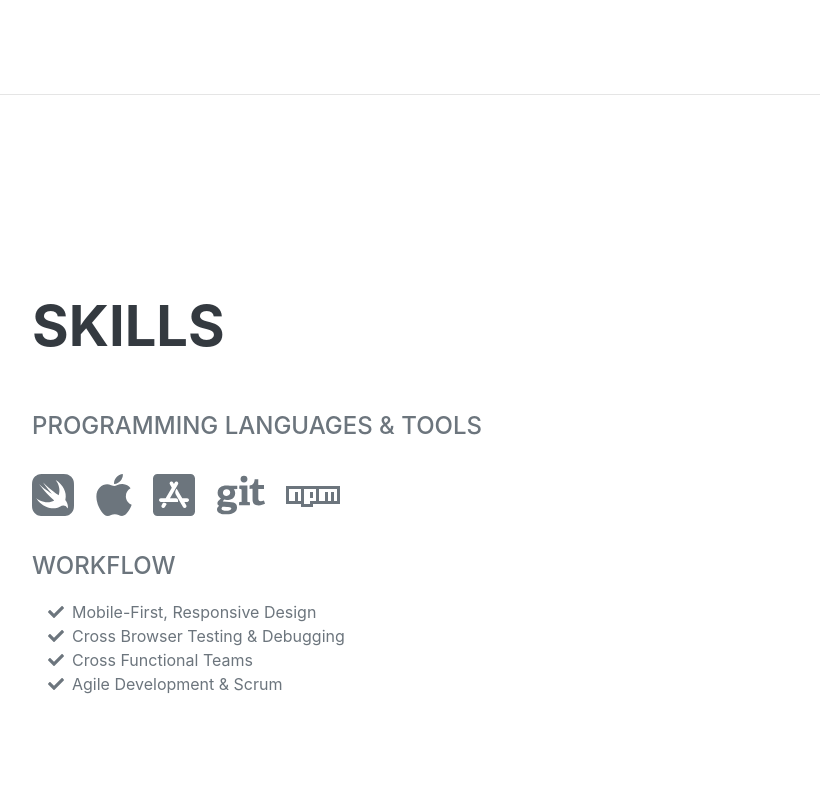
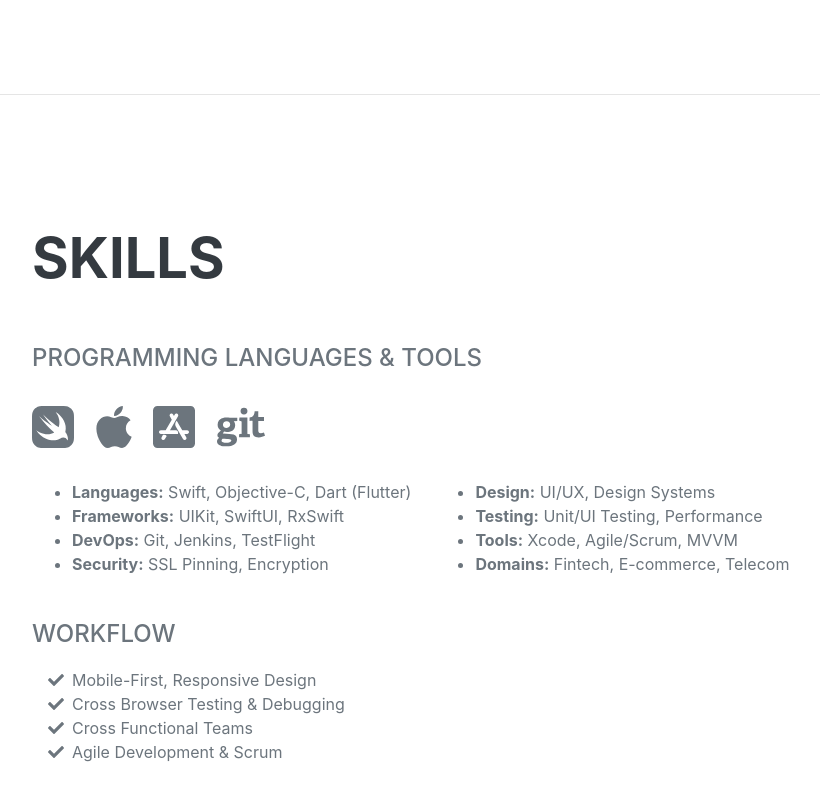
Before and after one commit to AppleMonkey/AppleMonkey.github.io, a plain HTML site: page index.html in a window 1280 px wide. Shown: the part 4245-5045 px from the top of the page, without its empty margins (288-1108 px from the left). Drawn offline with nearby package versions, Linux system fonts and the light colour scheme; a web font is replaced by a local one.

Commit message:
Add detailed skills and technologies sections to resume

```diff
--- a/index.html
+++ b/index.html
@@ -219,8 +219,22 @@
                     <li class="list-inline-item"><i class="fab fa-apple"></i></li>
                     <li class="list-inline-item"><i class="fab fa-app-store-ios"></i></li>
                     <li class="list-inline-item"><i class="fab fa-git"></i></li>
-                    <li class="list-inline-item"><i class="fab fa-npm"></i></li>
                 </ul>
+                <div class="d-flex flex-row">
+                    <ul class="list-disc list-inside mr-4">
+                        <li><strong>Languages:</strong> Swift, Objective-C, Dart (Flutter)</li>
+                        <li><strong>Frameworks:</strong> UIKit, SwiftUI, RxSwift</li>
+                        <li><strong>DevOps:</strong> Git, Jenkins, TestFlight</li>
+                        <li><strong>Security:</strong> SSL Pinning, Encryption</li>
+                    </ul>
+                    <ul class="list-disc list-inside">
+                        <li><strong>Design:</strong> UI/UX, Design Systems</li>
+                        <li><strong>Testing:</strong> Unit/UI Testing, Performance</li>
+                        <li><strong>Tools:</strong> Xcode, Agile/Scrum, MVVM</li>
+                        <li><strong>Domains:</strong> Fintech, E-commerce, Telecom</li>
+                    </ul>
+                </div>
+                <br />
                 <div class="subheading mb-3">Workflow</div>
                 <ul class="fa-ul mb-0">
                     <li>
```
